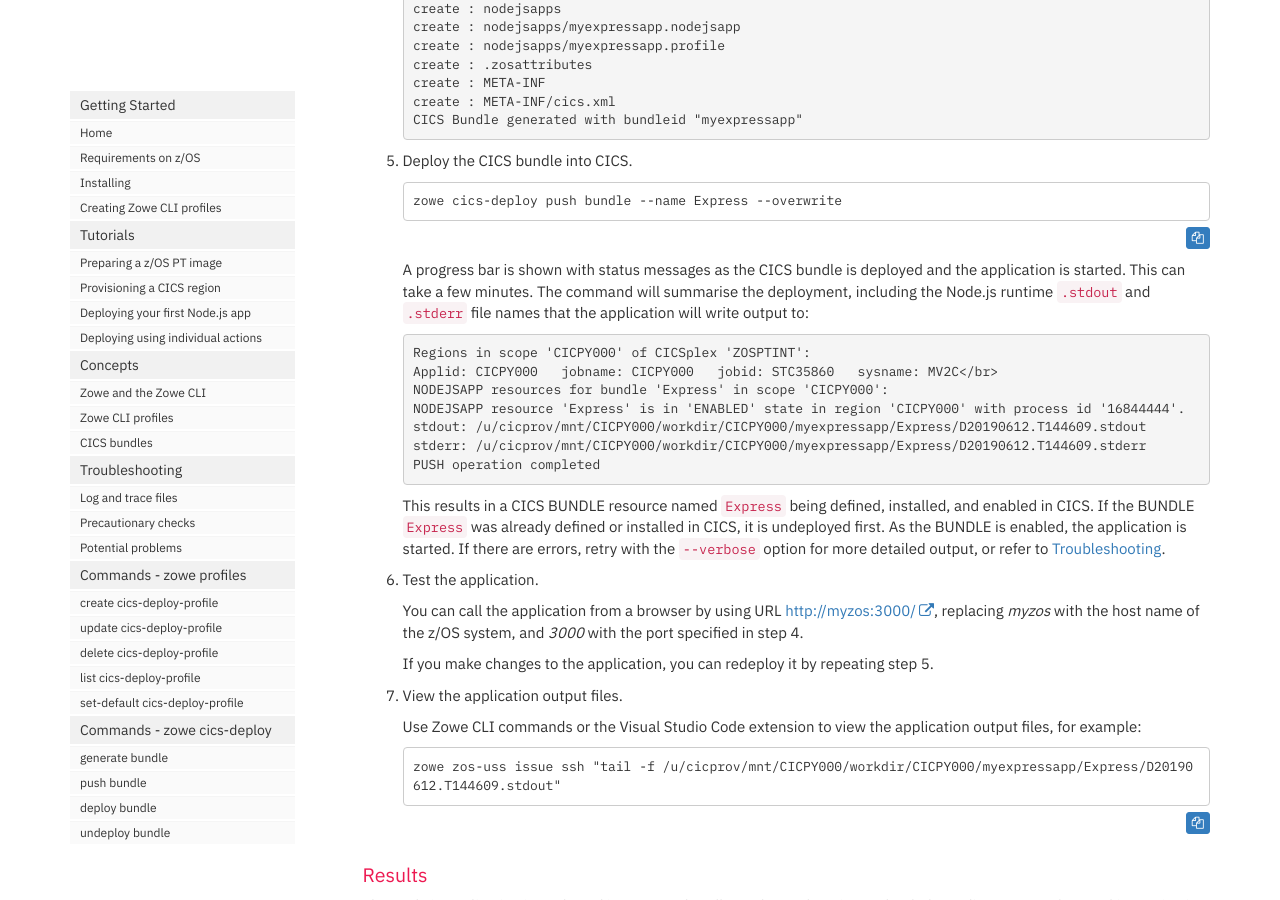
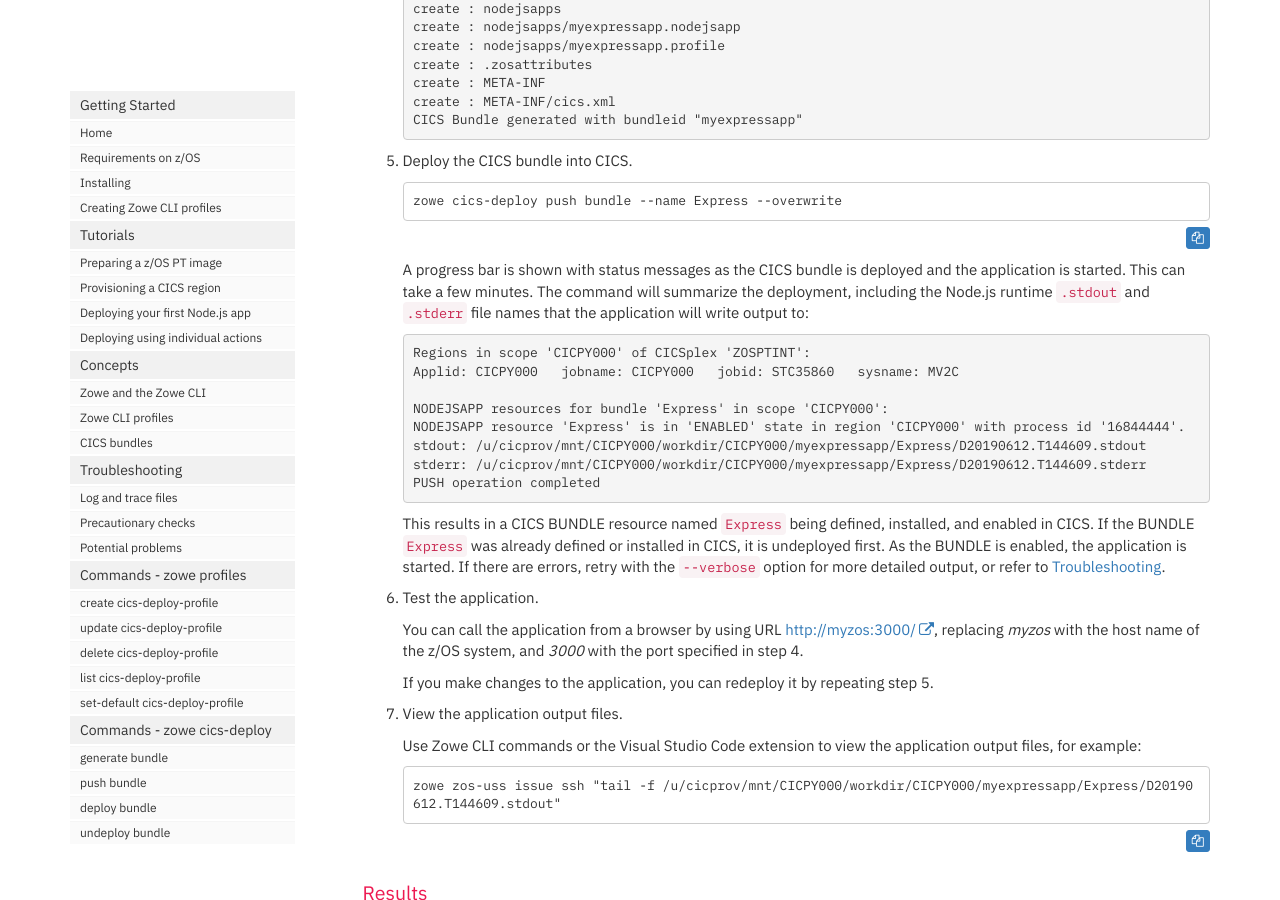
Before and after one commit to IBM/zowe-cli-cics-deploy-plugin, a Jekyll site: the page built from docs/pages/cdp/cdp-Deploying-your-first-nodejs-app.md, in a window 1280 px wide and 900 px high, scrolled down 925 px. Built offline with Jekyll 4.4.1, drawn with Linux system fonts in a browser that asks for light colours; nearby versions of some CDN libraries; comment, search, counter and statistics services are not loaded.

Commit message:
Typos
Signed-off-by: Mark Cocker <mark_cocker@uk.ibm.com>

````diff
--- a/docs/pages/cdp/cdp-Deploying-your-first-nodejs-app.md
+++ b/docs/pages/cdp/cdp-Deploying-your-first-nodejs-app.md
@@ -59,11 +59,12 @@ CICS TS V5.5 introduced support to run Node.js applications and is required by t
    zowe cics-deploy push bundle --name Express --overwrite
    ```
 
-   A progress bar is shown with status messages as the CICS bundle is deployed and the application is started. This can take a few minutes. The command will summarise the deployment, including the Node.js runtime `.stdout` and `.stderr` file names that the application will write output to:
+   A progress bar is shown with status messages as the CICS bundle is deployed and the application is started. This can take a few minutes. The command will summarize the deployment, including the Node.js runtime `.stdout` and `.stderr` file names that the application will write output to:
 
    <pre class="messageText">
    Regions in scope 'CICPY000' of CICSplex 'ZOSPTINT':
-   Applid: CICPY000   jobname: CICPY000   jobid: STC35860   sysname: MV2C</br>
+   Applid: CICPY000   jobname: CICPY000   jobid: STC35860   sysname: MV2C
+
    NODEJSAPP resources for bundle 'Express' in scope 'CICPY000':
    NODEJSAPP resource 'Express' is in 'ENABLED' state in region 'CICPY000' with process id '16844444'.
    stdout: /u/cicprov/mnt/CICPY000/workdir/CICPY000/myexpressapp/Express/D20190612.T144609.stdout
````
